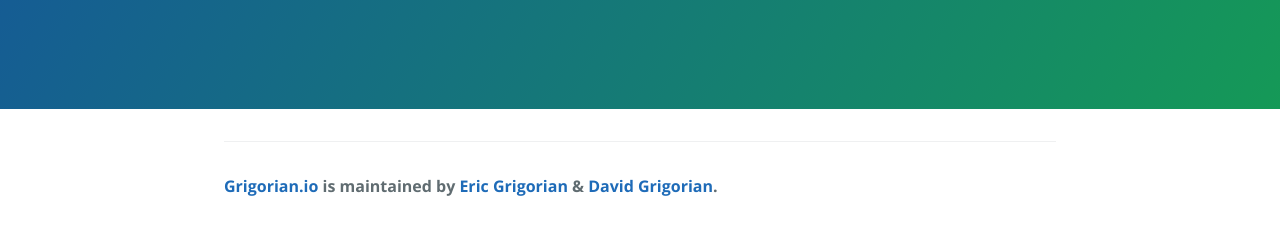
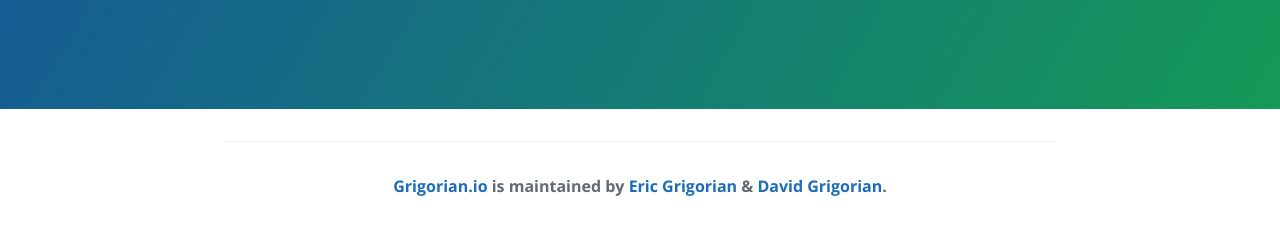
Before and after one commit to ericgrigorian/grigorian.io, a plain HTML site: page index.html in a window 1280 px wide. Shown: the part 208-442 px from the top of the page. Drawn offline with nearby package versions, Linux system fonts and the light colour scheme.

Commit message:
Update stylesheet.css

```diff
--- a/stylesheets/stylesheet.css
+++ b/stylesheets/stylesheet.css
@@ -227,7 +227,8 @@ a {
 
 .site-footer-owner {
   display: block;
-  font-weight: bold; }
+  font-weight: bold;
+  text-align: center; }
 
 .site-footer-credits {
   color: #819198; }
```
